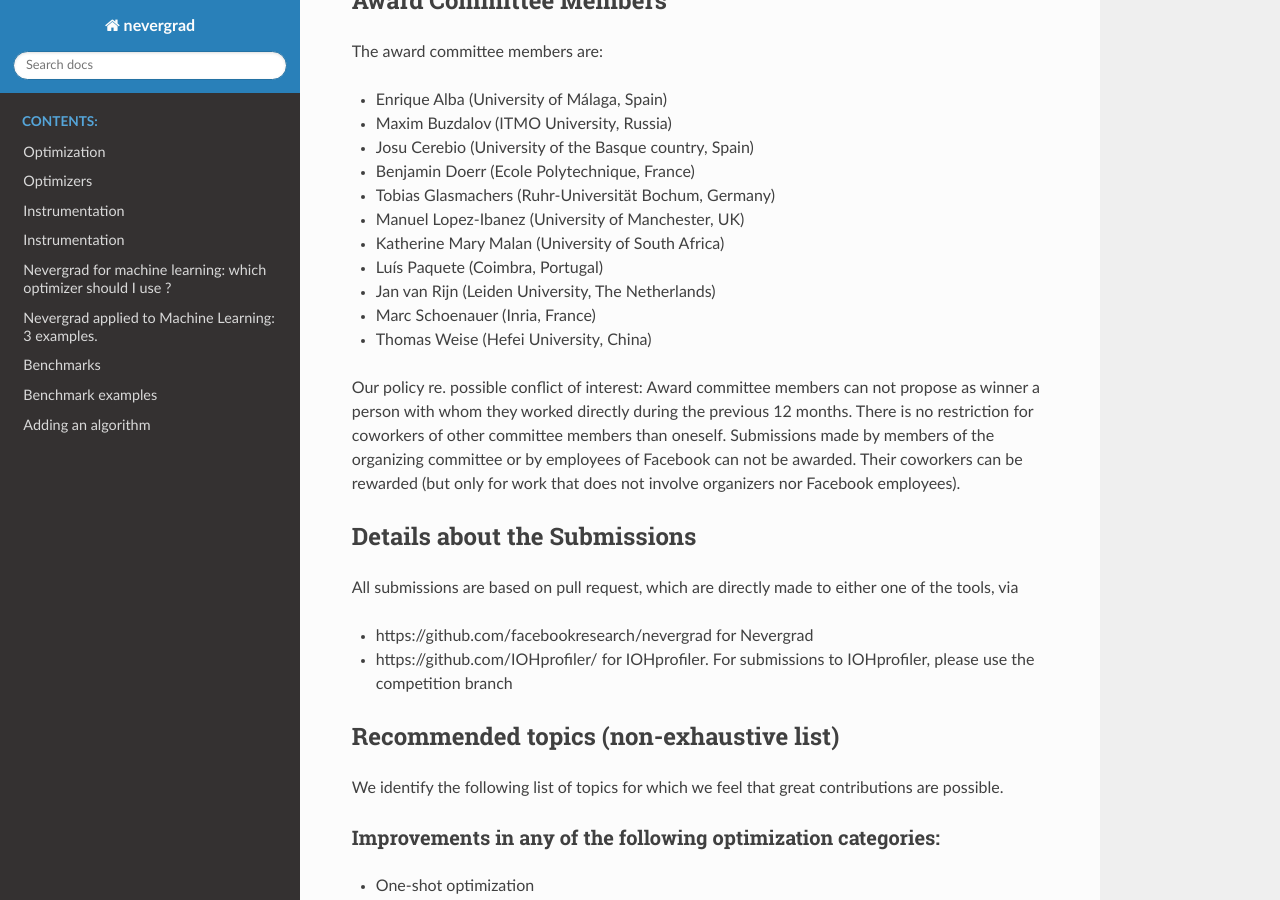
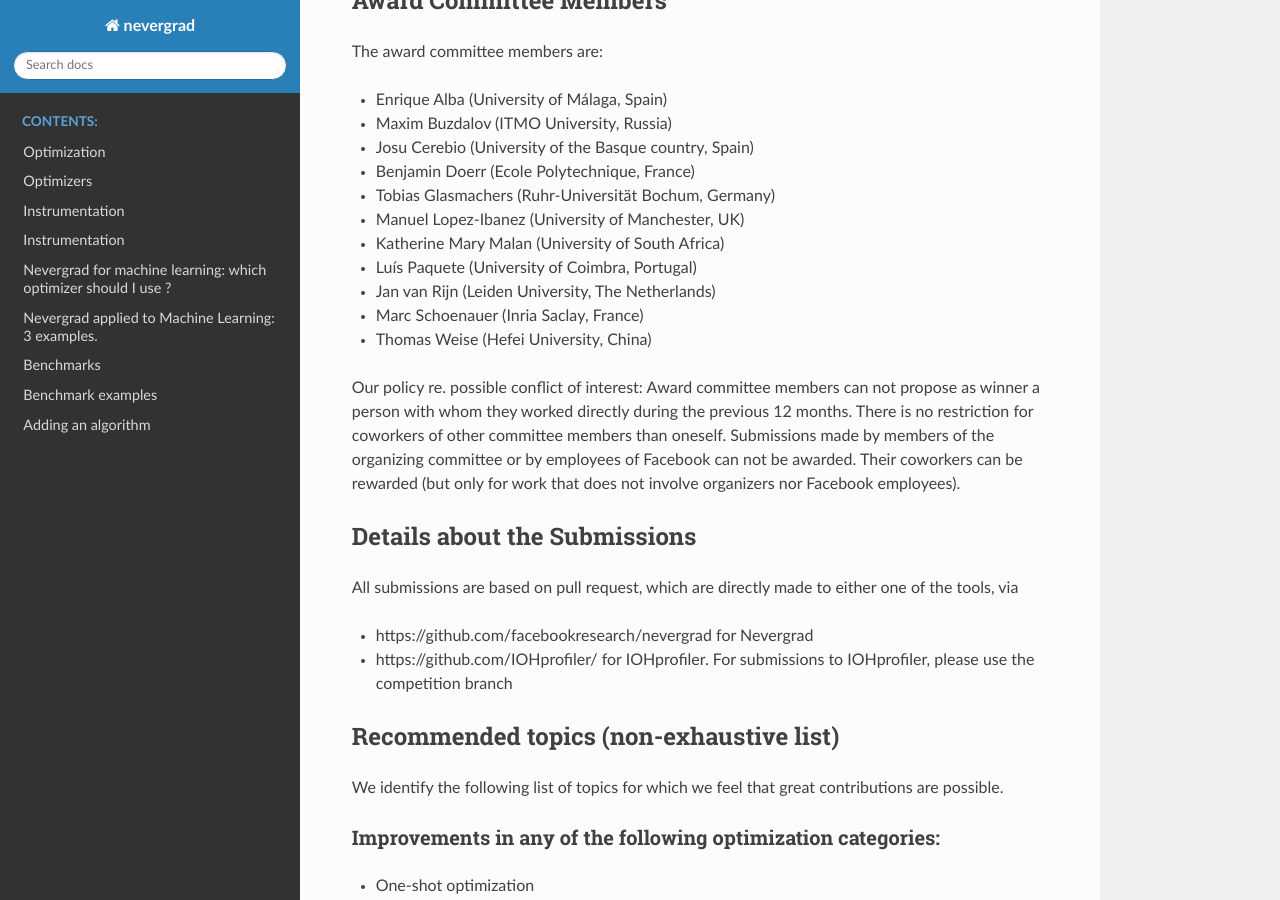
Before and after one commit to facebookresearch/nevergrad, a Sphinx documentation site: the page built from docs/opencompetition2020.md, in a window 1280 px wide and 900 px high, scrolled down 2356 px. Built offline with Sphinx 7.4.7 and the Read the Docs theme 2.0.0, drawn with Linux system fonts in a browser that asks for light colours.

Commit message:
minor edit,

```diff
--- a/docs/opencompetition2020.md
+++ b/docs/opencompetition2020.md
@@ -69,9 +69,9 @@ The award committee members are:
 - Tobias Glasmachers (Ruhr-Universität Bochum, Germany)
 - Manuel Lopez-Ibanez (University of Manchester, UK)
 - Katherine Mary Malan  (University of South Africa)
-- Luís Paquete (Coimbra, Portugal)
+- Luís Paquete (University of Coimbra, Portugal)
 - Jan van Rijn (Leiden University, The Netherlands)
-- Marc Schoenauer (Inria, France)
+- Marc Schoenauer (Inria Saclay, France)
 - Thomas Weise (Hefei University, China)
 
 Our policy re. possible conflict of interest: Award committee members can not propose as winner a person with whom they worked directly during the previous 12 months. There is no restriction for coworkers of other committee members than oneself.
```
